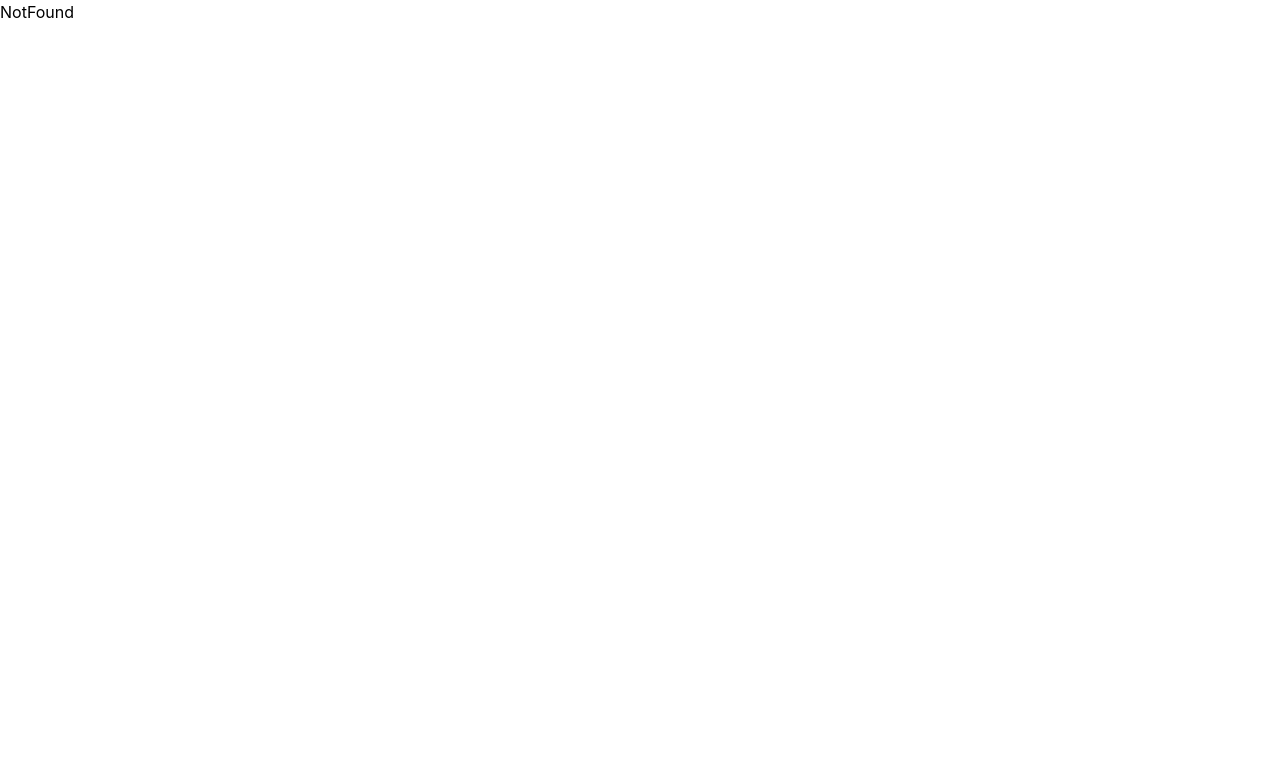
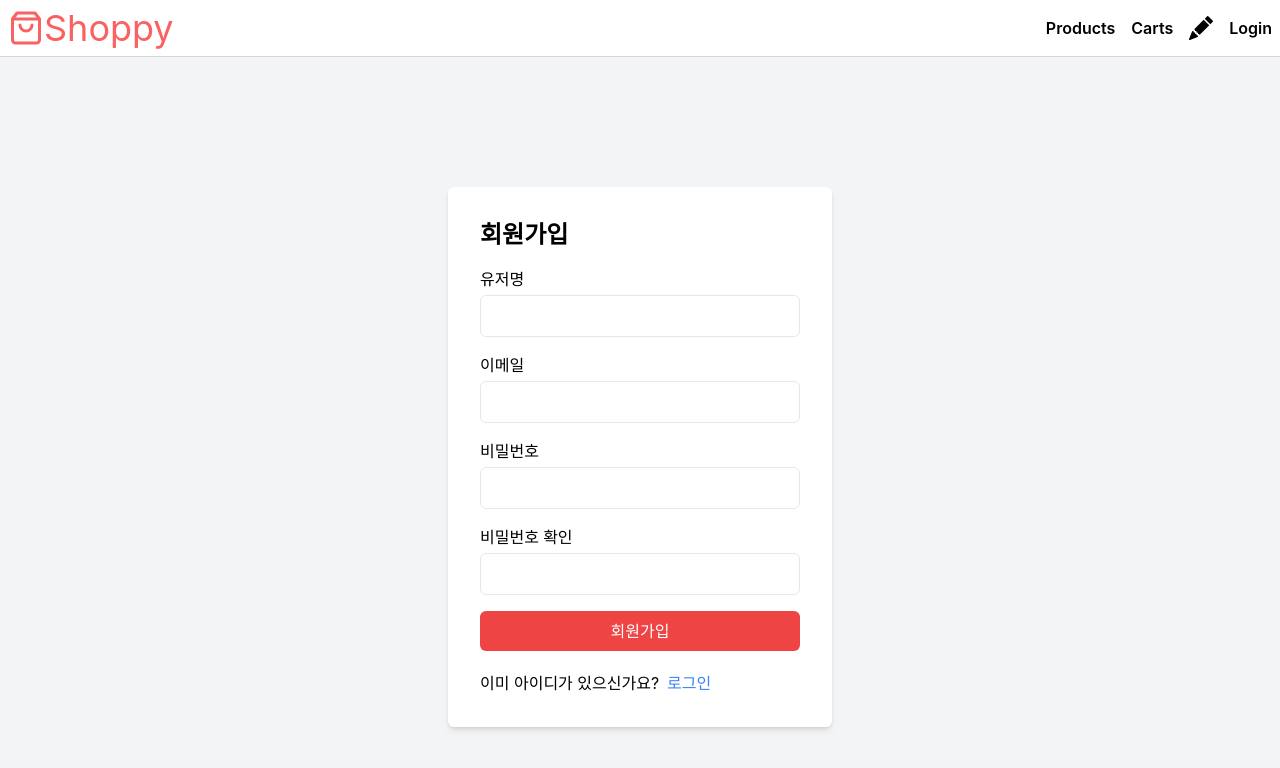
Before and after one commit to myjhye/shopping_frontend, a React (Create React App) app: page /signup in a window 1280 px wide. Before the commit this address had no page. Shown: the top 768 px of the page. Built offline with nearby package versions, Linux system fonts and the light colour scheme.

Commit message:
로그인, 회원가입 컴포넌트 생성

```diff
--- a/src/components/Navbar.jsx
+++ b/src/components/Navbar.jsx
@@ -21,7 +21,9 @@ export default function Navbar() {
                 >
                     <BsFillPencilFill />
                 </Link>
-                <button>Login</button>
+                <Link to='/login'>
+                    <button>Login</button>
+                </Link>
             </nav>
         </header>
     )
--- a/src/index.js
+++ b/src/index.js
@@ -7,6 +7,8 @@ import { RouterProvider, createBrowserRouter } from 'react-router-dom';
 import NotFound from './pages/NotFound';
 import AllProducts from './pages/AllProducts';
 import NewProduct from './pages/NewProduct';
+import Login from './pages/Login';
+import Signup from './pages/Signup';
 
 const router = createBrowserRouter([
   {
@@ -14,6 +16,18 @@ const router = createBrowserRouter([
     element: <App />,
     errorElement: <NotFound />,
     children: [
+      {
+        path: '/signup',
+        element: (
+          <Signup />
+        )
+      },
+      {
+        path: '/login',
+        element: (
+          <Login />
+        )
+      },
       {
         path: '/',
         element: (
--- /dev/null
+++ b/src/pages/Login.jsx
@@ -0,0 +1,53 @@
+import { useState } from "react"
+import { Link } from "react-router-dom";
+
+export default function Login() {
+
+    const [email, setEmail] = useState('');
+    const [password, setPassword] = useState('');
+
+    return (
+        <div className="min-h-screen flex items-center justify-center bg-gray-100">
+            <div className="bg-white p-8 shadow-md rounded-md w-96">
+                <h2 className="text-2xl font-semibold mb-4">로그인</h2>
+                <form>
+                    <div className="mb-4">
+                        <label htmlFor="email" className="block font-medium mb-1">이메일</label>
+                        <input
+                            type="email"
+                            id="email"
+                            name="email"
+                            className="w-full border rounded-md px-3 py-2"
+                            value={email}
+                        />
+                    </div>
+                    <div className="mb-4">
+                        <label htmlFor="password" className="block font-medium mb-1">비밀번호</label>
+                        <input
+                            type="password"
+                            id="password"
+                            name="password"
+                            className="w-full border rounded-md px-3 py-2"
+                            value={password}
+                            onChange={(e) => setPassword(e.target.value)}
+                            required
+                        />
+                    </div>
+                    <button
+                        type="submit"
+                        className="w-full bg-red-500 text-white py-2 rounded-md hover:brightness-110 mb-5"
+                    >
+                        로그인
+                    </button>
+                    <span>아이디가 없으신가요?</span>
+                    <Link
+                        to='/signup'
+                        className="text-blue-500 cursor-pointer"
+                    >
+                        회원가입
+                    </Link>
+                </form>
+            </div>
+        </div>
+    )
+}
--- /dev/null
+++ b/src/pages/Signup.jsx
@@ -0,0 +1,81 @@
+import { useState } from "react"
+import { Link } from "react-router-dom";
+
+export default function Signup() {
+
+    const [username, setUsername] = useState('');
+    const [email, setEmail] = useState('');
+    const [password, setPassword] = useState('');
+    const [confirmPassword, setConfirmPassword] = useState('');
+
+    return (
+        <div className="min-h-screen flex items-center justify-center bg-gray-100">
+            <div className="bg-white p-8 shadow-md rounded-md w-96">
+                <h2 className="text-2xl font-semibold mb-4">회원가입</h2>
+                <form>
+                    <div className="mb-4">
+                        <label htmlFor="username" className="block font-medium mb-1">유저명</label>
+                        <input
+                            type="username"
+                            id="username"
+                            name="username"
+                            className="w-full border rounded-md px-3 py-2"
+                            value={username}
+                            onChange={(e) => setUsername(e.target.value)}
+                            required
+                        />
+                    </div>
+                    <div className="mb-4">
+                        <label htmlFor="email" className="block font-medium mb-1">이메일</label>
+                        <input
+                            type="email"
+                            id="email"
+                            name="email"
+                            className="w-full border rounded-md px-3 py-2"
+                            value={email}
+                            onChange={(e) => setEmail(e.target.value)}
+                            required
+                        />
+                    </div>
+                    <div className="mb-4">
+                        <label htmlFor="password" className="block font-medium mb-1">비밀번호</label>
+                        <input
+                            type="password"
+                            id="password"
+                            name="password"
+                            className="w-full border rounded-md px-3 py-2"
+                            value={password}
+                            onChange={(e) => setPassword(e.target.value)}
+                            required
+                        />
+                    </div>
+                    <div className="mb-4">
+                        <label htmlFor="confirmPassword" className="block font-medium mb-1">비밀번호 확인</label>
+                        <input
+                            type="password"
+                            id="confirmPassword"
+                            name="confirmPassword"
+                            className="w-full border rounded-md px-3 py-2"
+                            value={confirmPassword}
+                            onChange={(e) => setConfirmPassword(e.target.value)}
+                            required
+                        />
+                    </div>
+                    <button
+                        type="submit"
+                        className="w-full bg-red-500 text-white py-2 rounded-md hover:brightness-110 mb-5"
+                    >
+                        회원가입
+                    </button>
+                    <span>이미 아이디가 있으신가요?</span>
+                    <Link
+                        to='/login'
+                        className="text-blue-500 cursor-pointer ml-2"
+                    >
+                        로그인
+                    </Link>
+                </form>
+            </div>
+        </div>
+    )
+}
```
